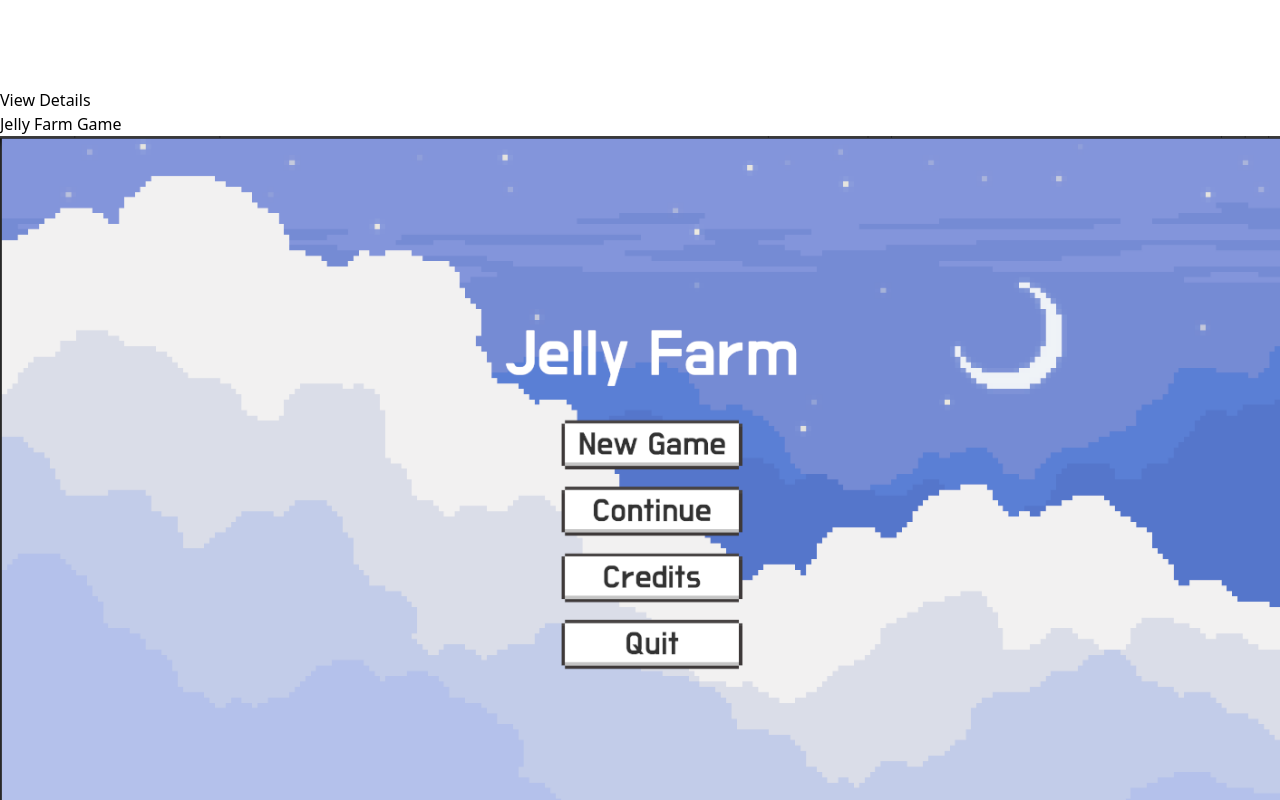
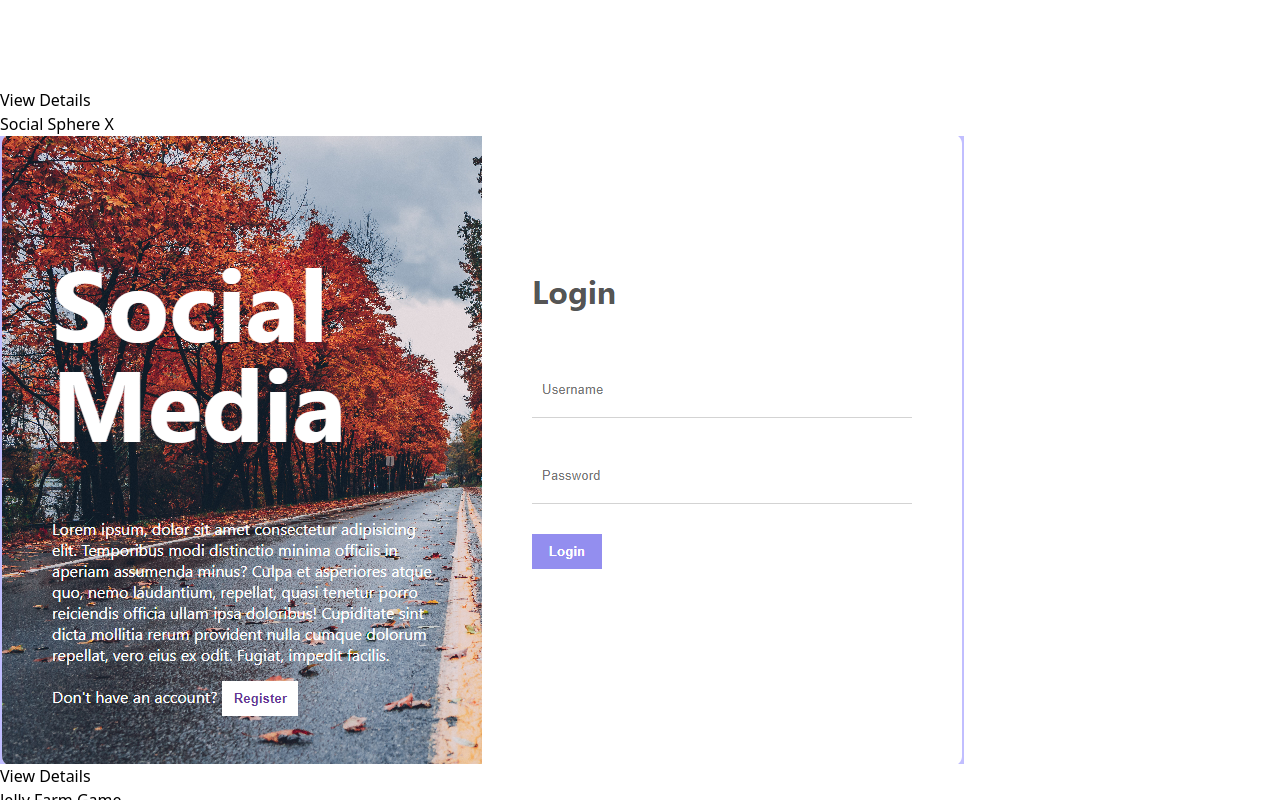
Before and after one commit to btjandra15/Portfolio, a React (Create React App) app: page / in a window 1280 px wide. Shown: the part 1560-2360 px from the top of the page. Built offline with nearby package versions, Linux system fonts and the light colour scheme.

Commit message:
Updated Portfolio section

```diff
--- /dev/null
+++ b/src/components/Popup/Popup.css
@@ -0,0 +1,22 @@
+.popup{
+    position: fixed;
+    top: 0;
+    right: 0;
+    left: 0;
+    width: 100%;
+    height: 100vh;
+    background-color: rgba(0, 0, 0, 0.2);
+    display: flex;
+    justify-content: center;
+    align-items: center;
+}
+
+.popup-inner{
+    position: relative;
+    padding: 32px;
+    width: 100%;
+    max-width: 640px;
+    background-color: #FFF;
+    background: rgb(2,0,36);
+    background: linear-gradient(90deg, rgba(2,0,36,1) 0%, rgba(3,3,34,1) 49%, rgba(0,212,255,1) 100%);
+}
--- /dev/null
+++ b/src/components/Popup/Popup.jsx
@@ -0,0 +1,14 @@
+import React from 'react'
+import "../Popup/Popup.css";
+
+function Popup(props) {
+  return (props.trigger) ? (
+    <div className='popup'>
+        <div className='popup-inner'>
+            {props.children}
+        </div>
+    </div>
+  ) : "";
+}
+
+export default Popup
--- a/src/components/Portfolio.jsx
+++ b/src/components/Portfolio.jsx
@@ -1,55 +1,58 @@
-import React, { useEffect, useRef, useState } from 'react';
+import React, { useState } from 'react';
 import vocabHunterPNG from "../images/portfolioImages/vocab-hunter-icon.png";
 import portfolioWebsitePNG from "../images/portfolioImages/portfolioWebsite.png";
 import jellyFarmPNG from "../images/portfolioImages/jellyFarmPNG.png";
 import CloseIcon from '@mui/icons-material/Close';
+import socialSphereXPNG from "../images/portfolioImages/socialmediawebsite.png";
+import Popup from "./Popup/Popup"
 
 const Portfolio = () => {
     const projects = [
         {
             id: 1,
             name: "Portfolio Website",
-            src: portfolioWebsitePNG
+            src: portfolioWebsitePNG,
+            githubLink: "https://github.com/btjandra15/Portfolio",
+            toolsUsed: "Made with ReactJS & TailwindCSS"
         },
         {
             id: 2,
             name: "Vocab Hunter Website",
             src: vocabHunterPNG,
-            link: ""
+            githubLink: "https://github.com/btjandra15/vocab-hunter",
+            toolsUsed: "Made with ReactJS, TailwindCSS, Auth0, and MongoDB"
         },
         {
             id: 3,
+            name: "Social Sphere X",
+            src: socialSphereXPNG,
+            githubLink: "https://github.com/btjandra15/socialspherex",
+            toolsUsed: "Made with ReactJS, Bootstrap, and MongoDB"
+        },
+        {
+            id: 4,
             name: "Jelly Farm Game",
             src: jellyFarmPNG,
-            link: "https://github.com/btjandra15/2DIdleClickerGame"
-        }
+            githubLink: "https://github.com/btjandra15/2DIdleClickerGame",
+            toolsUsed: "Made with Unity using C# for scripting"
+        },
     ]
 
-    const [selectedImage, setSelectedImage] = useState(null);
-    const [currentImageSrc, setCurrentImageSrc] = useState(false);
-    const bubbleRef = useRef(null);
+    const [projectPopups, setProjectPoups] = useState(projects.map(() => false));
 
-    const handleClick = (src) => {
-        if(selectedImage === src){
-            setSelectedImage(null);
-        }else{
-            setSelectedImage(src);
-        }
-    };
+    const openPopup = (projectId) => {
+        const newPopups = [...projectPopups];
+        newPopups[projectId - 1] = true;
 
-    const handleClickOutside = (event) => {
-        if(bubbleRef.current && !bubbleRef.current.contains(event.target)){
-            setSelectedImage(null);
-        }
+        setProjectPoups(newPopups);
     }
 
-    useEffect(() => {
-        document.addEventListener('click', handleClickOutside);
+    const closePopup = (projectId) => {
+        const newPopups = [...projectPopups];
+        newPopups[projectId - 1] = false;
 
-        return () => {
-            document.removeEventListener('click', handleClickOutside);
+        setProjectPoups(newPopups);
     }
-    }, [selectedImage])
 
     return (
         <div name="Portfolio" className='bg-gradient-to-b from-black to-gray-800 w-full text-white md:h-screen'>
@@ -59,37 +62,38 @@ const Portfolio = () => {
                 </div>
 
                 <div className='grid sm:grid-cols-2 md:grid-cols-3 gap-8 px-12 sm:px-0'>
-                    {projects.map(({id, name, src, link}) => {
-                        const isImageSelected = selectedImage === src;
-
+                    {projects.map(({id, name, src, githubLink, toolsUsed}) => {
                         return(
                             <div key={id} className='shadow-md shadow-gray-600 rounded-lg'>
                                 <h1 className='text-3xl flex items-center justify-center'>{name}</h1>
-                                <img src={src} alt="" className="rounded-md duration-200 hover:scale-105 h-48 w-80 object-cover cursor-pointer" onClick={() => handleClick(src)}/>
+                                <img src={src} alt="" className="rounded-md duration-200 hover:scale-105 h-48 w-80 object-cover cursor-pointer" onClick={() => openPopup(id)}/>
 
-                                <div className='flex items-center justify-center'>
-                                    {isImageSelected && (
-                                        <div className="floating-bubble absolute bg-gradient-to-b from-black to-gray-800">
-                                            <CloseIcon className="absolute top-2 right-2 cursor-pointer text-white" onClick={() => handleClick(src)}/>
+                                <div className='flex items-center justify-center '>
+                                    <Popup trigger={projectPopups[id - 1]}>
+                                        <h1 className='flex items-center justify-center '>{name}</h1>
 
-                                            <div className=' text-white p-4 rounded-md flex items-center justify-center sm:grid-cols-2 md:grid-cols-3 gap-8 px-12 sm:px-0r'>
+                                        <li className='flex items-center justify-center'>{toolsUsed}</li>
+
+                                        <div className='p-4 rounded-md flex items-center justify-center sm:grid-cols-2 md:grid-cols-3 gap-8 px-12 sm:px-0r'>
                                             <button className='w-1/2 px-6 py-3 m-4 duration-200 hover:scale-105'>Demo</button>
 
                                             <button className='w-1/2 px-6 py-3 m-4 duration-200 hover:scale-105'>
-                                                    <a href={link} target='_blank' rel='noreferrer'>
+                                                <a href={githubLink} target='_blank' rel='noreferrer'>
                                                     Code
                                                 </a>
                                             </button>
                                         </div>
-                                        </div>
-                                    )}
 
-                                    <button className='w-1/2 px-6 py-3 m-4 duration-200 hover:scale-105' onClick={() => handleClick(src)}>View Details</button>
+                                        <CloseIcon className="absolute top-2 right-2 cursor-pointer text-black" onClick={() => closePopup(id)}/>
+                                    </Popup>
+
+                                    <button className='w-1/2 px-6 py-3 m-4 duration-200 hover:scale-105' onClick={() => openPopup(id)}>View Details</button>
                                 </div>
                             </div>
                         )
                     })}
                 </div>
+
             </div>
         </div>
     )
```
Also changed, not shown: src/images/portfolioImages/socialmediawebsite.png (added). Lines whose indentation alone changed are shown as unchanged.
